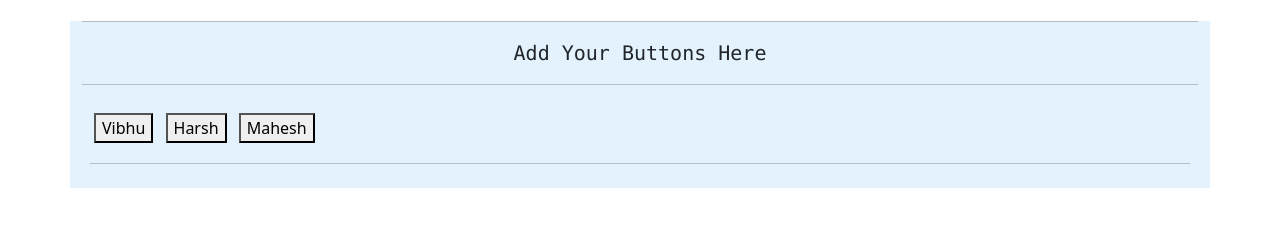
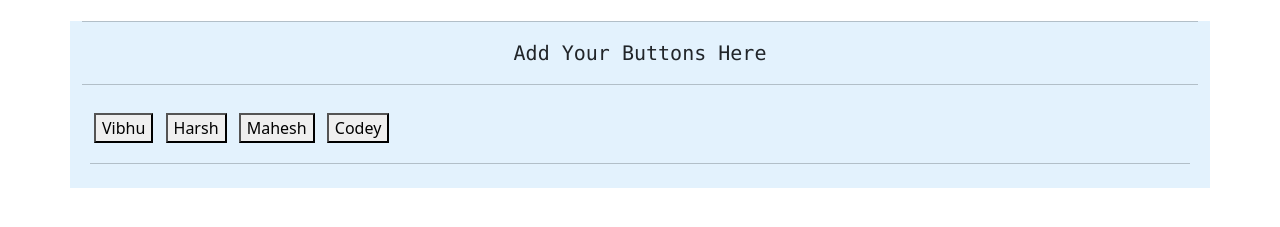
Before and after one commit to crysosancher/100-href, a plain HTML site: page index.html in a window 1280 px wide. Shown: the part 51-278 px from the top of the page. Drawn offline with nearby package versions, Linux system fonts and the light colour scheme.

Commit message:
Update index.html
Added 4th button for Commit on assets/codeman0001/index.html

```diff
--- a/index.html
+++ b/index.html
@@ -37,6 +37,9 @@
       <button class="nav-item m-1">
         <a class="nav-link" href="./assets/Mahesh/index.html">Mahesh</a>
       </button>
+      <button class="nav-item m-1">
+    <a class="nav-link" href="./assets/codeman0001/index.html">Codey</a>
+</button>
 
       <!-- Add your button above this line -->
       <!-- END -->
```
